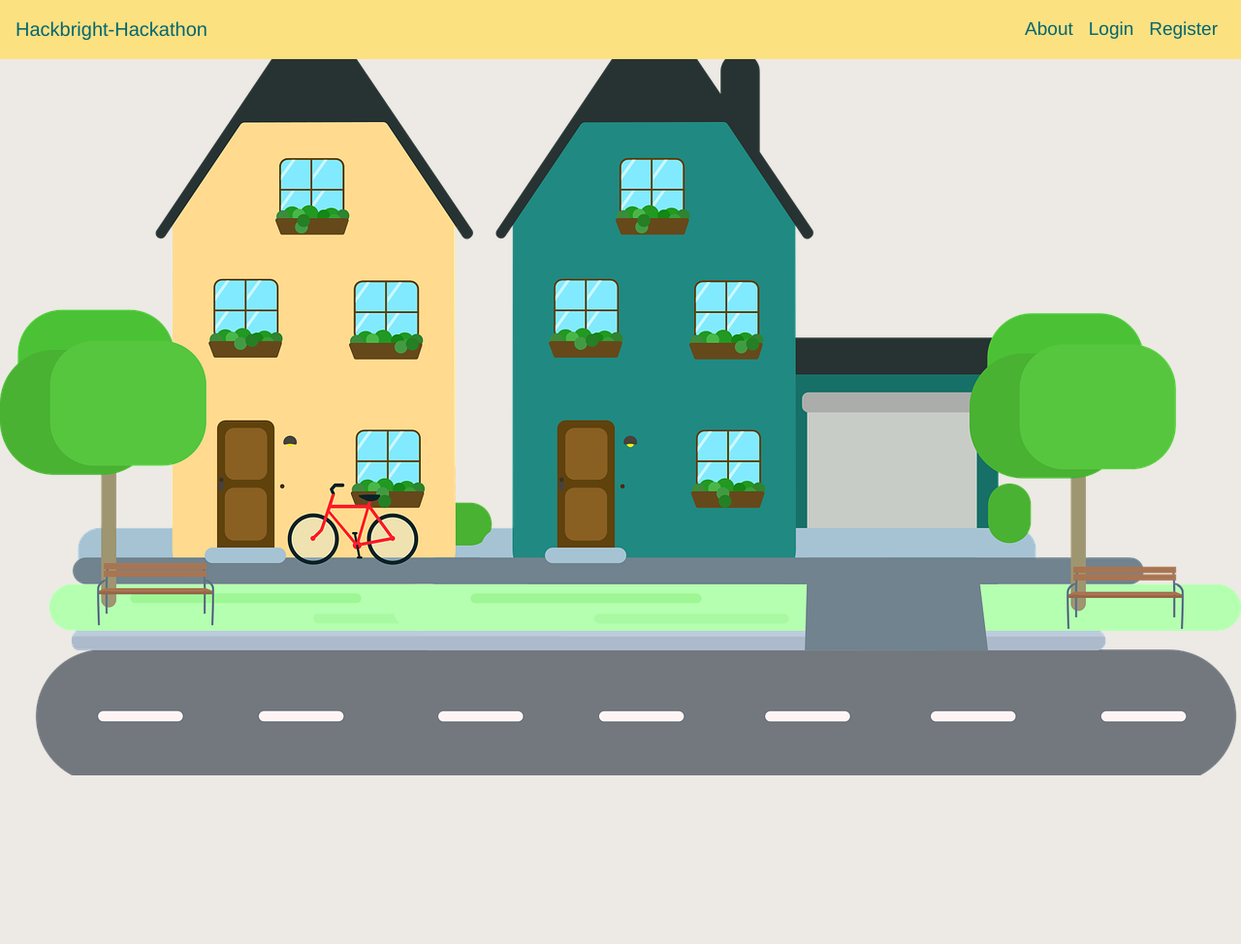
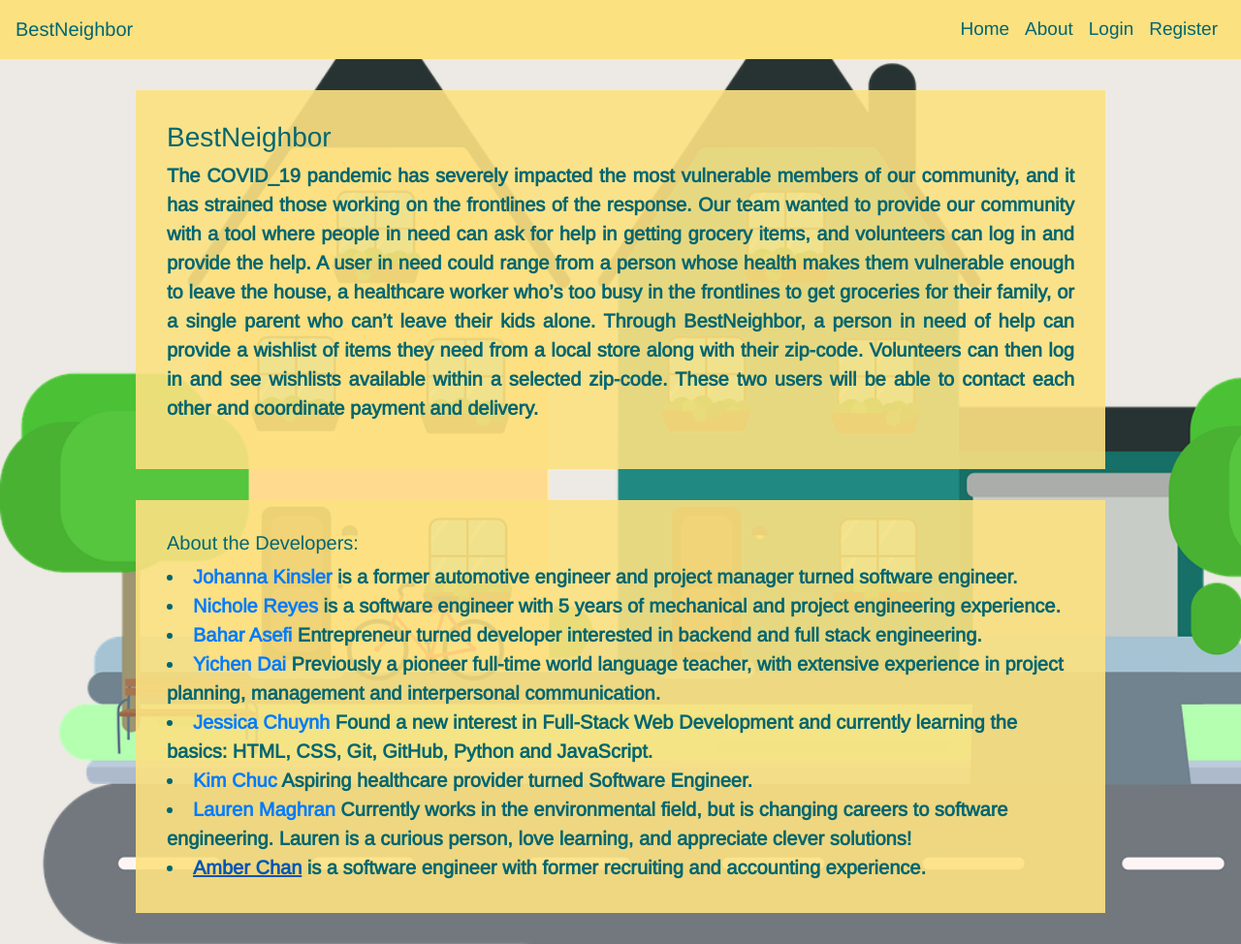
Before and after one commit to Hackbright-Covid-19-Hackathon/hack-covid-19, a Flask app: page /about in a window 1280 px wide. Shown: the whole page at 97% size. Before the commit the page ends 800 px from the top, so only its background shows below. Run offline with Flask 2, Linux system fonts and the light colour scheme; some libraries are stand-ins or nearby versions.

Commit message:
updated about page with content, added home to navbar, updated css for about page

```diff
--- a/static/css/site.css
+++ b/static/css/site.css
@@ -48,3 +48,12 @@ body {
     background-color: #918600;
     color: #E2E1D5;
 }
+
+#developers-box, #about-box {
+    background-color: rgba(252, 225, 129, 0.9);
+    color: #026670;
+    padding: 2rem;
+    margin: 2rem;
+    font-weight: bold;
+    font-size: 20px;
+}
--- a/templates/about.html
+++ b/templates/about.html
@@ -9,5 +9,28 @@
 {% endif %}
 
 {% block content %}
+    <div id="about-box" class="mx-auto" style="width: 1000px;">
+        <h3>BestNeighbor</h3>
+        <div>
+            <p class="text-justify">
+                The COVID_19 pandemic has severely impacted the most vulnerable members of our community, and it has strained those working on the frontlines of the response. Our team wanted to provide our community with a tool where people in need can ask for help in getting grocery items, and volunteers can log in and provide the help.
+                A user in need could range from a person whose health makes them vulnerable enough to leave the house, a healthcare worker who’s too busy in the frontlines to get groceries for their family, or a single parent who can’t leave their kids alone.
+                Through BestNeighbor, a person in need of help can provide a wishlist of items they need from a local store along with their zip-code. Volunteers can then log in and see wishlists available within a selected zip-code. These two users will be able to contact each other and coordinate payment and delivery.
+            </p>
+        </div>
+    </div>
+    <div id="developers-box" class="mx-auto" style="width: 1000px;">
+        <h5>About the Developers:</h5>
+        <li><a href="https://www.linkedin.com/in/johanna-kinsler-76562463/" class="stretched-link">Johanna Kinsler</a> is a former automotive engineer and project manager turned software engineer.</li>
+        <li><a href="https://www.linkedin.com/in/nicholereyes/" class="stretched-link">Nichole Reyes</a> is a software engineer with 5 years of mechanical and project engineering experience.</li>
+        <li><a href="https://www.linkedin.com/in/bahar-asefi-19154218a/" class="stretched-link">Bahar Asefi</a> Entrepreneur turned developer interested in backend and full stack engineering.</li>
+        <li><a href="https://www.linkedin.com/in/daiyichen/" class="stretched-link">Yichen Dai</a> Previously a pioneer full-time world language teacher, with extensive experience in project planning, management and interpersonal communication.</li>
+        <li><a href="https://www.linkedin.com/in/jessicachauhuynh/" class="stretched-link">Jessica Chuynh</a> Found a new interest in Full-Stack Web Development and currently learning the basics: HTML, CSS, Git, GitHub, Python and JavaScript.</li>
+        <li><a href="https://www.linkedin.com/in/kimberlymchuc/" class="stretched-link">Kim Chuc</a> Aspiring healthcare provider turned Software Engineer.</li>
+        <li><a href="https://www.linkedin.com/in/lauren-maghran/" class="stretched-link">Lauren Maghran</a> Currently works in the environmental field, but is changing careers to software engineering. Lauren is a curious person, love learning, and appreciate clever solutions!</li>
+        <li><a href="https://www.linkedin.com/in/amber-chan-38634396" class="stretched-link">Amber Chan</a> is a software engineer with former recruiting and accounting experience.</li>
+
+    </div>
+
 
 {% endblock %}
--- a/templates/navbar-pre-login.html
+++ b/templates/navbar-pre-login.html
@@ -1,7 +1,10 @@
 <nav class="navbar navbar-expand-lg">
-  <a class="navbar-brand" href="#">Hackbright-Hackathon</a>
+  <a class="navbar-brand" href="#">BestNeighbor</a>
   <div class="collapse navbar-collapse d-flex flex-row-reverse" id="navbarNavDropdown">
     <ul class="navbar-nav">
+        <li class="nav-item active">
+        <a class="nav-link" href="/">Home</a>
+      </li>
         <li class="nav-item active">
         <li class="nav-item">
             <a class="nav-link" href="/about">About</a>
--- a/templates/navbar.html
+++ b/templates/navbar.html
@@ -1,12 +1,12 @@
 <nav class="navbar navbar-expand-lg">
-  <a class="navbar-brand" href="#">Hackbright-Hackathon</a>
+  <a class="navbar-brand" href="#">BestNeighbor</a>
   <button class="navbar-toggler" type="button" data-toggle="collapse" data-target="#navbarNavDropdown" aria-controls="navbarNavDropdown" aria-expanded="false" aria-label="Toggle navigation">
     <span class="navbar-toggler-icon"></span>
   </button>
   <div class="collapse navbar-collapse" id="navbarNavDropdown">
     <ul class="navbar-nav">
       <li class="nav-item active">
-        <a class="nav-link" href="#">Home <span class="sr-only">(current)</span></a>
+        <a class="nav-link" href="/">Home</a>
       </li>
       <li class="nav-item">
         <a class="nav-link" href="#">Available Tasks</a>
```
